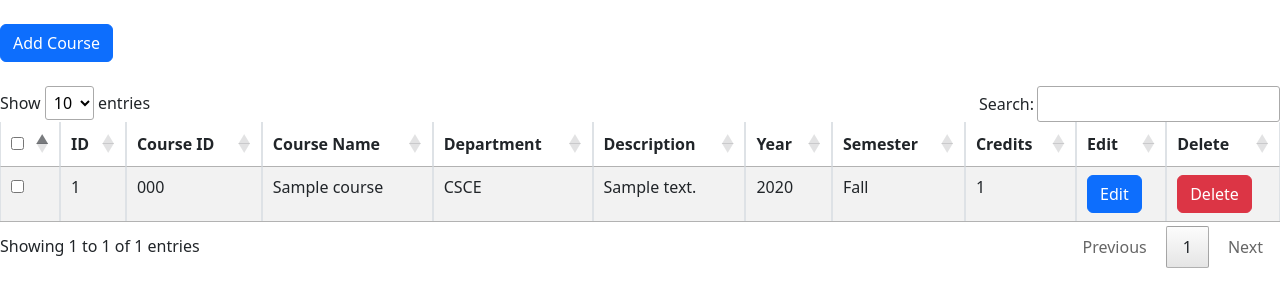
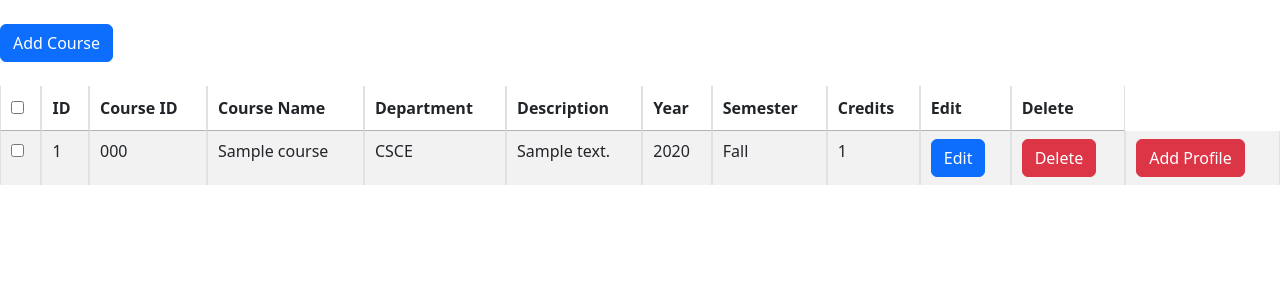
Before and after one commit to satish-reddy-tamu/MIRC-Gradebook, a Django app: page /admin/courses in a window 1280 px wide. Shown: the part 56-363 px from the top of the page. Run offline with Django 4.2, Linux system fonts and the light colour scheme; tables that the repository leaves empty hold one stand-in row (values such as "Sample post"); some libraries are stand-ins or nearby versions.

Commit message:
new add profile added in courses

```diff
--- a/gradebook_app/models/profile_model.py
+++ b/gradebook_app/models/profile_model.py
@@ -17,8 +17,18 @@
     date_added = models.DateField(default=datetime.date.today)
     courses = models.ManyToManyField(Course, related_name='profiles')
 
+    def __str__(self):
+        return self.first_name[0:7] + f" ({self.email})"
+
 
 class ProfileForm(forms.ModelForm):
     class Meta:
         model = Profile
         fields = ['email', 'type', 'first_name', 'last_name', 'department', 'phone', 'date_added']
+
+
+class AllocateCourseToStudentsForm(forms.Form):
+    students = forms.ModelChoiceField(queryset=Profile.objects.filter(type=ProfileType.STUDENT.value).all())
+    students_csv = forms.FileField()
+    professors = forms.ModelChoiceField(queryset=Profile.objects.filter(type=ProfileType.PROFESSOR.value).all())
+    professors_csv = forms.FileField()
--- /dev/null
+++ b/gradebook_app/templates/admin/assign_course_to_profile.html
@@ -0,0 +1,23 @@
+<form action="{% url 'add_profile'%}" method="post">
+    {% csrf_token %}
+    <div class="modal fade" id="assign_course_to_profile" data-bs-backdrop="static" data-bs-keyboard="false" tabindex="-1"
+         aria-labelledby="staticBackdropLabel" aria-hidden="true">
+        <div class="modal-dialog modal-dialog-centered">
+            <div class="modal-content">
+                <div class="modal-header">
+                    <h1 class="modal-title fs-5" id="staticBackdropLabel">Add Profile</h1>
+                    <button type="button" class="btn-close" data-bs-dismiss="modal" aria-label="Close"></button>
+                </div>
+                <div class="modal-body">
+                    <table>
+                        {{ assign_course_to_profile_form }}
+                    </table>
+                </div>
+                <div class="modal-footer">
+                    <button type="button" class="btn btn-secondary" data-bs-dismiss="modal">Close</button>
+                    <button type="submit" class="btn btn-primary">Submit</button>
+                </div>
+            </div>
+        </div>
+    </div>
+</form>
--- a/gradebook_app/templates/admin/courses.html
+++ b/gradebook_app/templates/admin/courses.html
@@ -14,6 +14,7 @@
 
 {% block content %}
     {% include 'admin/add_course.html' %}
+    {% include 'admin/assign_course_to_profile.html' %}
     <div class="col-md-12">
         <br>
         <button type="button" class="btn btn-primary" data-bs-toggle="modal" data-bs-target="#add_course_popup">
@@ -49,6 +50,7 @@
                         <td>{{ course.credits }}</td>
                         <td><a href="/admin/courses/update/{{ course.id }}" class="btn btn-primary">Edit</a></td>
                         <td><a href="/admin/courses/delete/{{ course.id }}" class="btn btn-danger">Delete</a></td>
+                        <td><a href="/admin/courses/delete/{{ course.id }}" class="btn btn-danger" data-bs-toggle="modal" data-bs-target="#assign_course_to_profile">Add Profile</a></td>
                     </tr>
                 {% endfor %}
                 </tbody>
--- a/gradebook_app/views/admin/course_view.py
+++ b/gradebook_app/views/admin/course_view.py
@@ -5,12 +5,15 @@
 from django.shortcuts import redirect, render
 
 from gradebook_app.models.course_model import Course, CourseForm
+from gradebook_app.models.profile_model import AllocateCourseToStudentsForm
+
 
 def display_all_courses(request):
     courses = Course.objects.all()
     return render(request, 'admin/courses.html', {
         'courses': courses,
-        'add_course_form': CourseForm()
+        'add_course_form': CourseForm(),
+        'assign_course_to_profile_form': AllocateCourseToStudentsForm()
     })
 
 
```
